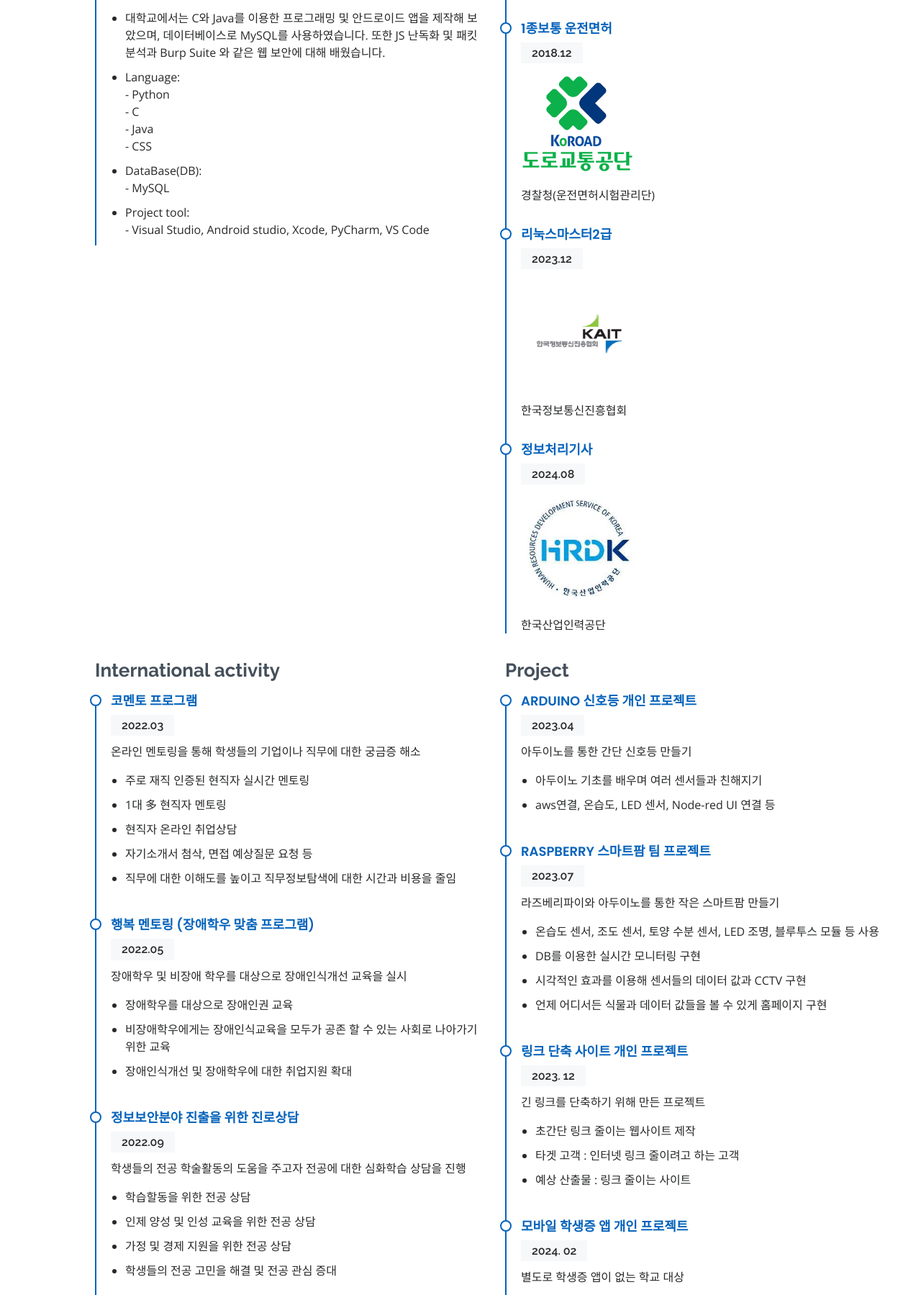
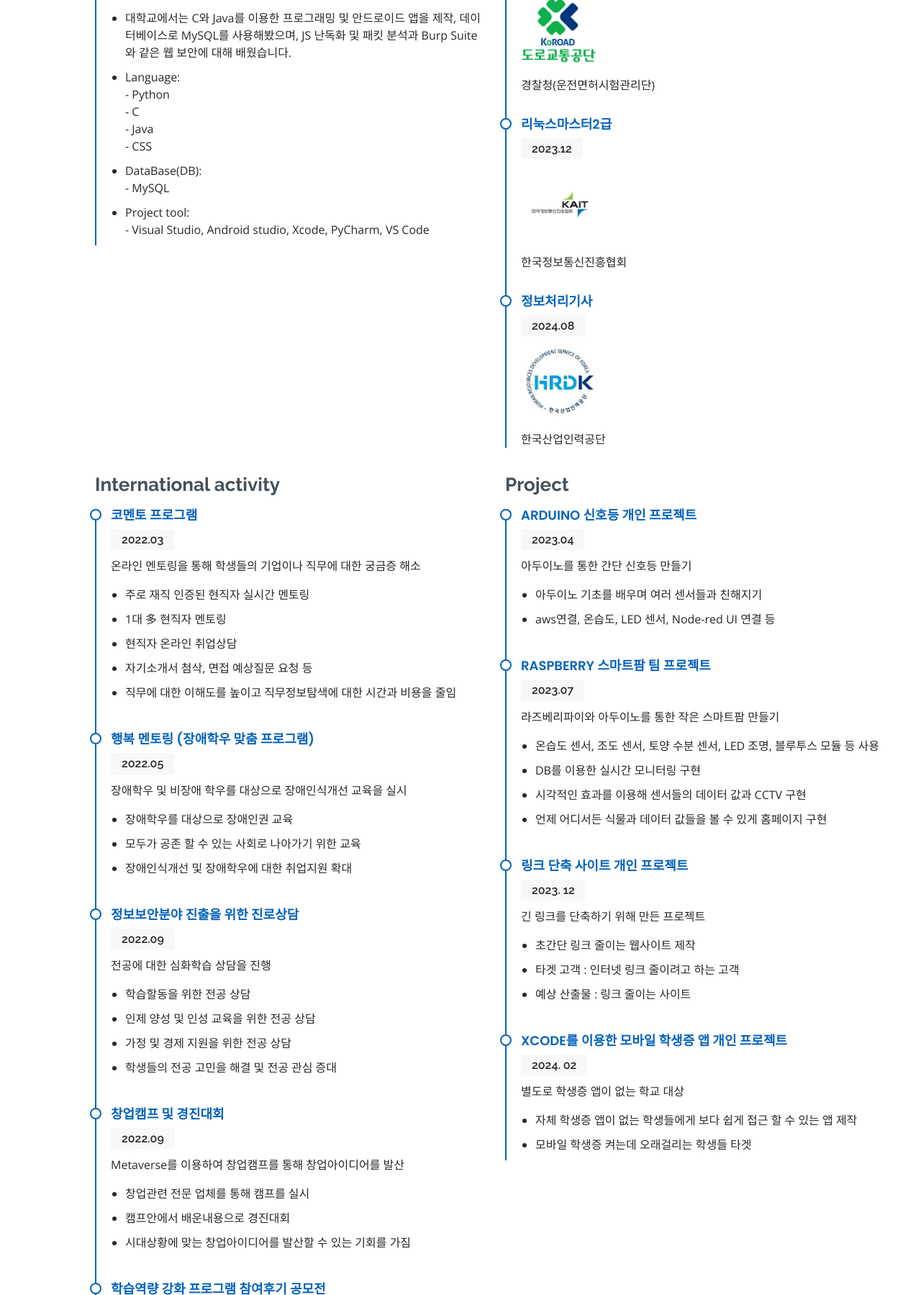
Before and after one commit to HanUL220/HanUL220.github.io, a plain HTML site: page index.html in a window 1280 px wide. Shown: the part 2091-3890 px from the top of the page at 72% size. Drawn offline with nearby package versions, Linux system fonts and the light colour scheme.

Commit message:
Add files via upload

```diff
--- a/index.html
+++ b/index.html
@@ -1,5 +1,5 @@
 <!DOCTYPE html>
-<html lang="en">
+<html lang="ko">
 
 <head>
   <meta charset="utf-8">
@@ -127,13 +127,13 @@
               <p>
               <p>ICT융합학과 졸업</p>
               <ul>
-                <li>대학교에서는 C와 Java를 이용한 프로그래밍 및 안드로이드 앱을 제작해 보았으며, 데이터베이스로 MySQL를 사용하였습니다.
-                  또한 JS 난독화 및 패킷 분석과 Burp Suite 와 같은 웹 보안에 대해 배웠습니다.
+                <li>대학교에서는 C와 Java를 이용한 프로그래밍 및 안드로이드 앱을 제작, 데이터베이스로 MySQL를 사용해봤으며,
+                  JS 난독화 및 패킷 분석과 Burp Suite 와 같은 웹 보안에 대해 배웠습니다.
                 </li>
                 <li>Language:<br/>
-                   - Python <br/>
-                   - C <br/>
-                   - Java <br/>
+                   - Python<br/>
+                   - C<br/>
+                   - Java<br/>
                    - CSS
                 </li>
                 <li>DataBase(DB):<br/>
@@ -152,31 +152,31 @@
               <div class="resume-item">
                 <h4>통신기기기능사</h4>
                 <h5>2018.07</h5>
-                <p><img src="assets/img/Certificate1.png"  style="max-width: 30%;" alt=""></p>
+                <p><img src="assets/img/Certificate1.png"  style="max-width: 20%;" alt=""></p>
                 <p>한국방송통신전파진흥원</p>
               </div>
               <div class="resume-item">
                 <h4>제한무선통신사</h4>
                 <h5>2018.11</h5>
-                <p><img src="assets/img/Certificate1.png"  style="max-width: 30%;" alt=""></p>
+                <p><img src="assets/img/Certificate1.png"  style="max-width: 20%;" alt=""></p>
                 <p>한국방송통신전파진흥원</p>
               </div>
               <div class="resume-item">
                 <h4>1종보통 운전면허</h4>
                 <h5>2018.12</h5>
-                <p><img src="assets/img/Certificate2.png"  style="max-width: 30%;" alt=""></p>
+                <p><img src="assets/img/Certificate2.png"  style="max-width: 20%;" alt=""></p>
                 <p>경찰청(운전면허시험관리단)</p>
               </div>
               <div class="resume-item">
                 <h4>리눅스마스터2급</h4>
                 <h5>2023.12</h5>
-                <p><img src="assets/img/Certificate3.png"  style="max-width: 30%;" alt=""></p>
+                <p><img src="assets/img/Certificate3.png"  style="max-width: 20%;" alt=""></p>
                 <p>한국정보통신진흥협회</p>
               </div>
               <div class="resume-item">
                 <h4>정보처리기사</h4>
                 <h5>2024.08</h5>
-                <p><img src="assets/img/Certificate4.png"  style="max-width: 30%;" alt=""></p>
+                <p><img src="assets/img/Certificate4.png"  style="max-width: 20%;" alt=""></p>
                 <p>한국산업인력공단</p>
               </div>
           </div>
@@ -202,14 +202,14 @@
               <p>장애학우 및 비장애 학우를 대상으로 장애인식개선 교육을 실시</p>
               <ul>
                 <li>장애학우를 대상으로 장애인권 교육</li>
-                <li>비장애학우에게는 장애인식교육을 모두가 공존 할 수 있는 사회로 나아가기 위한 교육</li>
+                <li>모두가 공존 할 수 있는 사회로 나아가기 위한 교육</li>
                 <li>장애인식개선 및 장애학우에 대한 취업지원 확대</li>
               </ul>
             </div>
             <div class="resume-item">
               <h4>정보보안분야 진출을 위한 진로상담</h4>
               <h5>2022.09</h5>
-              <p>학생들의 전공 학술활동의 도움을 주고자 전공에 대한 심화학습 상담을 진행</p>
+              <p>전공에 대한 심화학습 상담을 진행</p>
               <ul>
                 <li>학습할동을 위한 전공 상담</li>
                 <li>인제 양성 및 인성 교육을 위한 전공 상담</li>
@@ -222,7 +222,8 @@
               <h5>2022.09</h5>
               <p>Metaverse를 이용하여 창업캠프를 통해 창업아이디어를 발산</p>
               <ul>
-                <li>창업관련 전문 업체를 통해 캠프를 실시하고 캠프안에서 배운내용으로 경진대회</li>
+                <li>창업관련 전문 업체를 통해 캠프를 실시</li>
+                <li>캠프안에서 배운내용으로 경진대회</li>
                 <li>시대상황에 맞는 창업아이디어를 발산할 수 있는 기회를 가짐</li>
               </ul>
             </div>
@@ -279,12 +280,12 @@
 
             <!--STUDENT ID CARD PROJECT-->
             <div class="resume-item">
-              <h4>모바일 학생증 앱 개인 프로젝트</h4>
+              <h4>Xcode를 이용한 모바일 학생증 앱 개인 프로젝트</h4>
               <h5>2024. 02</h5>
               <p>별도로 학생증 앱이 없는 학교 대상</p>
               <ul>
-                <li>Xcode를 활용하여 자체 학생증 앱이 없는 학생들에게 보다 쉽게 접근 할 수 있는 앱 제작</li>
-                <li>타겟 고객 : 모바일 학생증 켜는데 오래걸리는 고객</li>
+                <li>자체 학생증 앱이 없는 학생들에게 보다 쉽게 접근 할 수 있는 앱 제작</li>
+                <li>모바일 학생증 켜는데 오래걸리는 학생들 타겟</li>
               </ul>
             </div>
 
```
